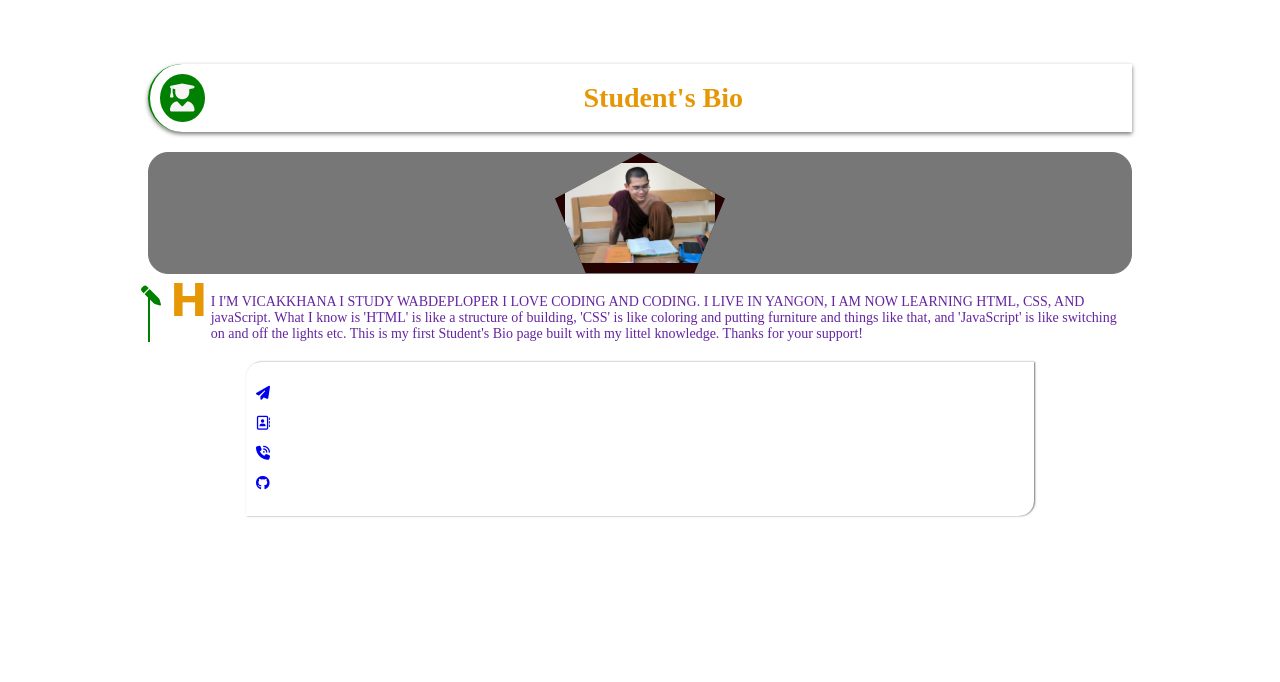
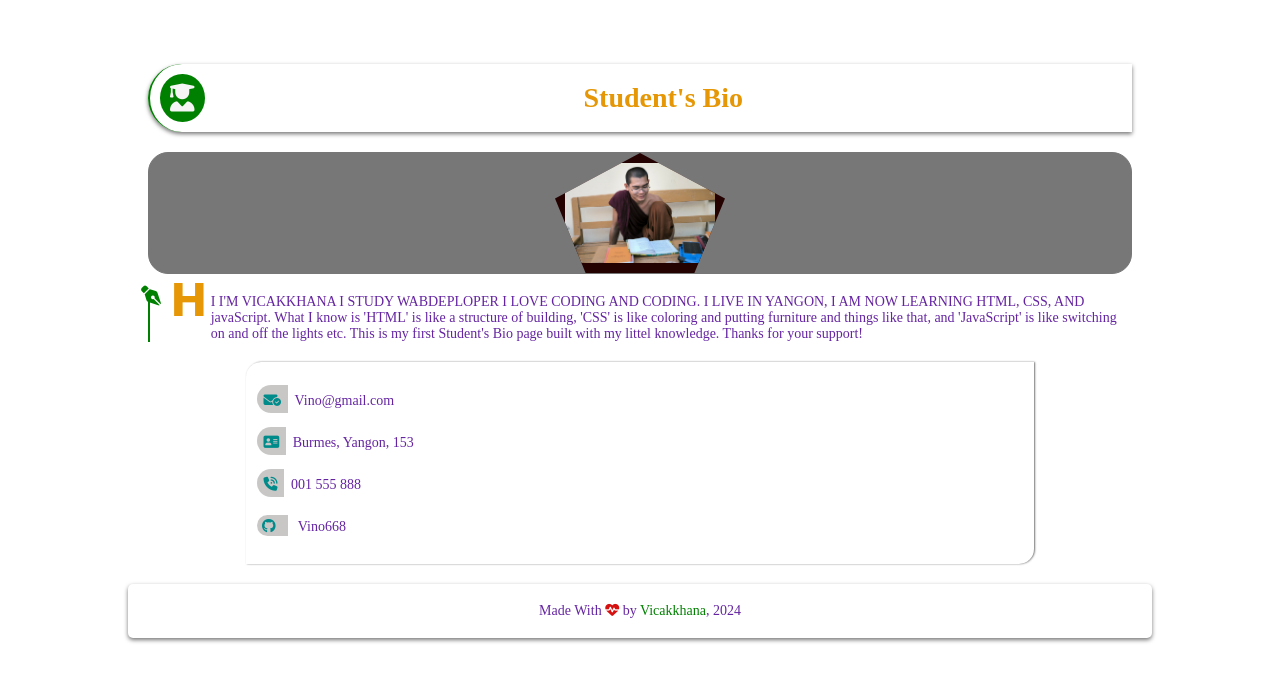
Before and after one commit to Vicak66/Student-Bio, a plain HTML site: page index.html in a window 1280 px wide. Drawn offline with Linux system fonts and the light colour scheme.

Commit message:
added bio

```diff
--- a/assets/css/style.css
+++ b/assets/css/style.css
@@ -102,3 +102,77 @@ body {
     border-radius: 15px 0px 15px 0px;
     padding: 10px;
 }
+.mycontact a {
+    text-decoration: none;
+    color: var(--primary-text-color);
+    padding-left: 10px;
+    &:hover {
+        color: var(--tertiary-color);
+    }
+}
+.mycontact-info {
+    background-color: rgba(216, 214, 211, 0.482);
+    border-top-left-radius: 50px;
+    border-bottom-left-radius: 50px;
+}
+.email {
+    color: var(--tertiary-color);
+    padding: 7px;
+    &:before {
+        border-top-left-radius: 50px;
+        border-bottom-left-radius: 50px;
+        background-color: rgba(140, 139, 137, 0.482);
+        padding: 3px 12px 3px 5px;
+        margin-left: -16px;
+        padding: 6.5px;
+    }
+}
+.address {
+    color: var(--tertiary-color);
+    padding: 7px;
+    &::before {
+        border-top-left-radius: 50px;
+        border-bottom-left-radius: 50px;
+        background-color: rgba(140, 139, 137, 0.482);
+        padding: 3px 12px 3px 5px;
+        margin-left: -16px;
+        padding: 6.5px;
+    }
+}
+.phone {
+    color: var(--tertiary-color);
+    padding: 7px;
+    &::before {
+        border-top-left-radius: 50px;
+        border-bottom-left-radius: 50px;
+        background-color: rgba(140, 139, 137, 0.482);
+        padding: 3px 12px 3px 5px;
+        margin-left: -16px;
+        padding: 6.5px;
+    }
+}
+.github {
+    color: var(--tertiary-color);
+    padding: 7px;
+    &:before {
+        border-top-left-radius: 50px;
+        border-bottom-left-radius: 50px;
+        background-color: rgba(140, 139, 137, 0.482);
+        padding: 3px 12px 3px 5px;
+        margin-left: -16px;
+        padding: 6.5;
+    }
+}
+footer {
+    box-shadow: 0px 2px 4px var(--box-shawdow-color);
+    padding: 5px;
+    border-radius: 5px;
+    margin-top: 20px;
+    text-align: center;
+}
+footer p {
+    color: var(--primary-text-color);
+}
+footer p span {
+    color: var(--feature-color);
+}
--- a/index.html
+++ b/index.html
@@ -21,30 +21,37 @@
         <img class="myimage" id="mybio" src="./assets/images/hello.jpg" alt="myphoto">
     </div>
     <p class="aboutme">
-        <i class="fa-solid fa-pen mypen"></i>
+        <i class="fa-solid fa-pen-nib mypen"></i>
     </p>
     <div class="mycontact">
         <p class="contact-info">
             <a href="#">
-                <i class="fa-solid fa-paper-plane email"></i>
+                <i class="fa-solid fa-envelope-circle-check email"></i>Vino@gmail.com
             </a>
         </p>
         <p class="contact-info">
             <a href="#">
-                <i class="fa-regular fa-address-book address"></i>
+                <i class="fa-solid fa-address-card address"></i>Burmes, Yangon, 153
             </a>
         </p>
         <p class="contact-info">
             <a href="#">
-                <i class="fa-solid fa-phone-volume phone"></i>
+                <i class="fa-solid fa-phone-volume phone"></i>001 555 888
             </a>
         </p>
         <p class="contact-info">
             <a href="#">
-                <i class="fa-brands fa-github github"></i>
+                <i class="fa-brands fa-github github"></i> Vino668
             </a>
         </p>
     </div>
+
+    <footer>
+        <p>
+            Made With <i class="fa-solid fa-heart-pulse" style="color: rgb(214, 15, 15);"></i> by
+            <span>Vicakkhana</span>, 2024
+        </p>
+    </footer>
     <script src="./assets/js/script.js"></script>
 </body>
 </html>
```
